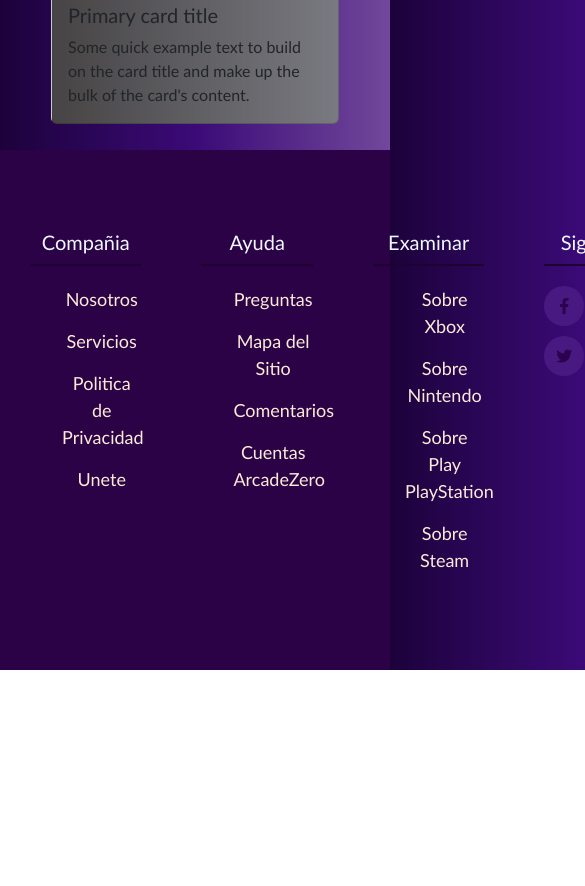
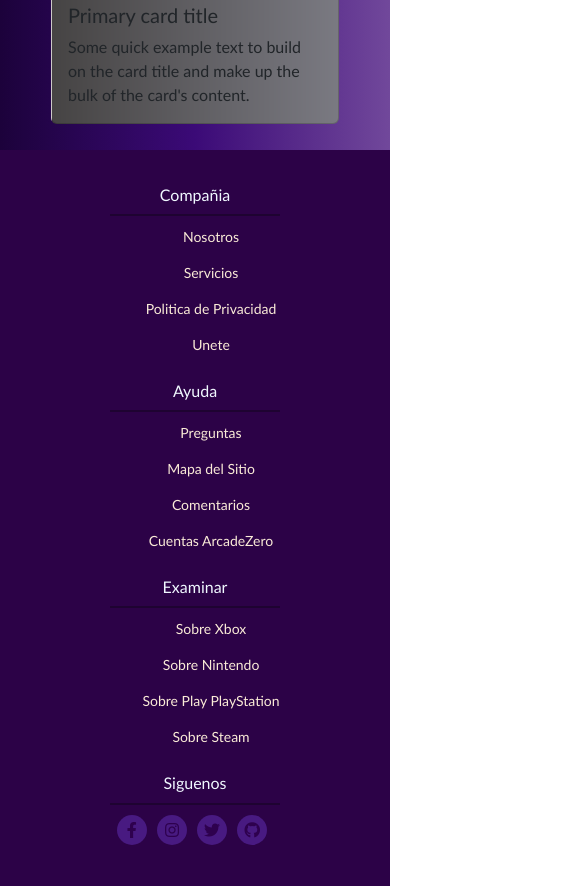
Before and after one commit to k00cker/miPaginaV2, a plain HTML site: page index.html in a window 390 px wide. Shown: the part 2705-3591 px from the top of the page, 585 px wide, since content can reach past the window. Before the commit the page ends 3375 px from the top, so only its background shows below. Drawn offline with nearby package versions, Linux system fonts and the light colour scheme.

Commit message:
Update style.css
nuevo css responsive

```diff
--- a/css/style.css
+++ b/css/style.css
@@ -369,3 +369,71 @@
     padding: 10px;
   }
 }
+@media only screen and (max-width: 1024px) {
+  .footer {
+    flex-direction: column;
+    align-items: center;
+    padding: 40px 0;
+  }
+
+  .footer-row {
+    flex-wrap: wrap;
+    justify-content: center;
+  }
+
+  .footer-link {
+    width: 100%;
+    padding: 10px 0;
+    text-align: center;
+  }
+
+  .footer-link h4 {
+    font-size: 18px;
+    margin-bottom: 15px;
+  }
+
+  .footer-link ul li a {
+    font-size: 16px;
+  }
+
+  .social-link a {
+    min-height: 35px;
+    width: 35px;
+    line-height: 35px;
+    margin: 0 8px 8px 0;
+  }
+}
+@media only screen and (max-width: 768px) {
+  .footer {
+    flex-direction: column;
+    align-items: center;
+    padding: 30px 0;
+  }
+
+  .footer-row {
+    flex-direction: column;
+    align-items: center;
+  }
+
+  .footer-link {
+    width: 100%;
+    padding: 5px 0;
+    text-align: center;
+  }
+
+  .footer-link h4 {
+    font-size: 16px;
+    margin-bottom: 10px;
+  }
+
+  .footer-link ul li a {
+    font-size: 14px;
+  }
+
+  .social-link a {
+    min-height: 30px;
+    width: 30px;
+    line-height: 30px;
+    margin: 0 6px 6px 0;
+  }
+}
```
